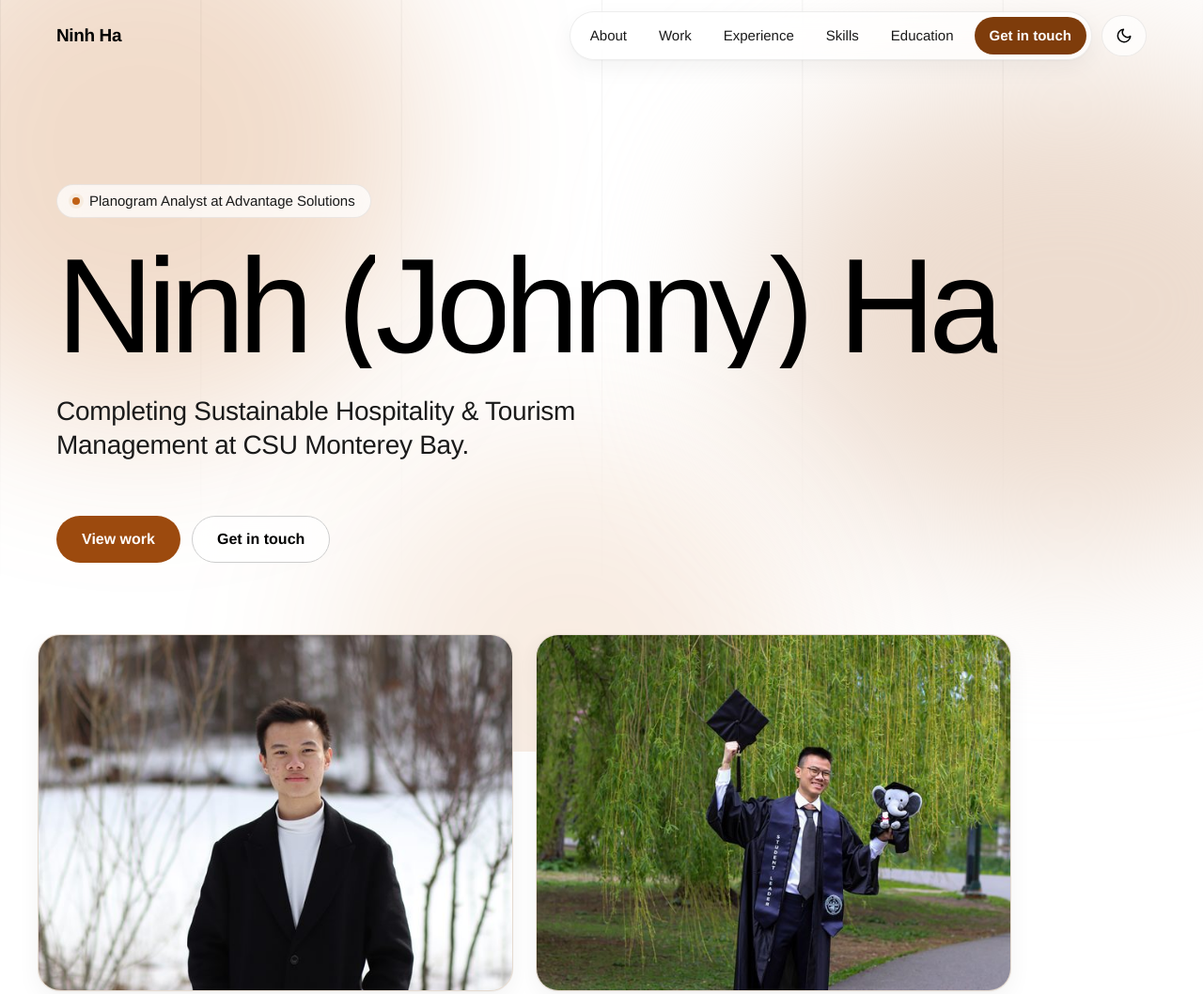
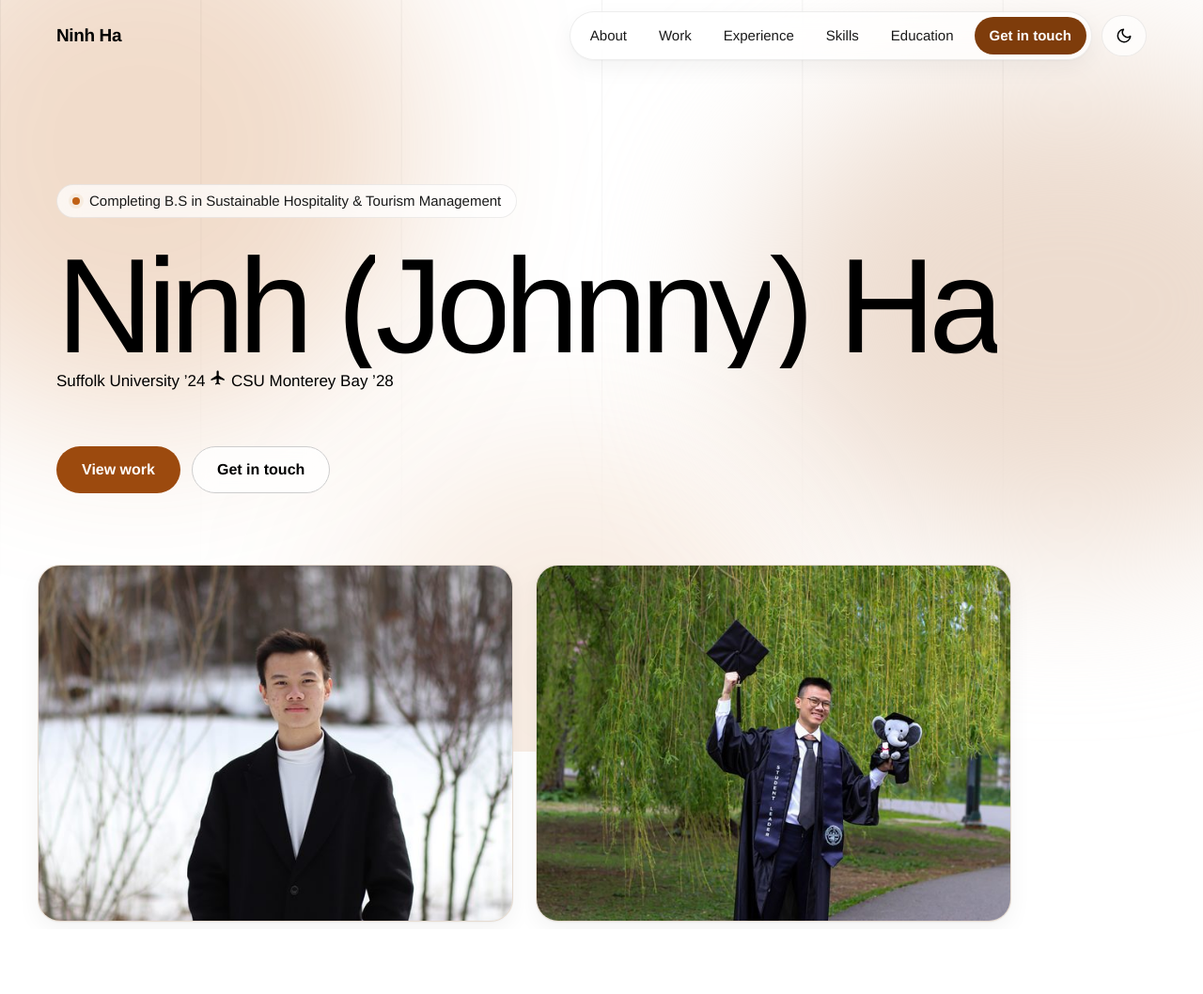
Before and after one commit to ninhha12/ninhha12.github.io, a plain HTML site: page index.html in a window 1280 px wide. Shown: the top 1058 px of the page at 94% size. Drawn offline with nearby package versions, Linux system fonts and the light colour scheme.

Commit message:
Hero status becomes CSUMB; add education line with airplane

```diff
--- a/index.html
+++ b/index.html
@@ -75,9 +75,9 @@
     <!-- ============ Home ============ -->
     <section class="hero" id="home" aria-labelledby="home-heading">
       <div class="container hero-text">
-        <p class="status" data-load><span class="status-dot" aria-hidden="true"></span>Planogram Analyst at Advantage Solutions</p>
+        <p class="status" data-load><span class="status-dot" aria-hidden="true"></span>Completing B.S in Sustainable Hospitality &amp; Tourism Management</p>
         <h1 id="home-heading" class="hero-title" data-load>Ninh (Johnny) Ha</h1>
-        <p class="hero-sub" data-load>Completing Sustainable Hospitality &amp; Tourism Management at CSU Monterey Bay.</p>
+        <p class="hero-edu" data-load>Suffolk University &rsquo;24 <span class="hero-edu-to"><svg class="hero-edu-plane" viewBox="0 0 24 24" width="18" height="18" fill="currentColor" aria-hidden="true" focusable="false"><path d="M21 16v-2l-8-5V3.5c0-.83-.67-1.5-1.5-1.5S10 2.67 10 3.5V9l-8 5v2l8-2.5V19l-2 1.5V22l3.5-1 3.5 1v-1.5L13 19v-5.5l8 2.5z"/></svg> CSU Monterey Bay &rsquo;28</span></p>
         <div class="hero-actions" data-load>
           <a class="btn" href="#work">View work</a>
           <a class="btn btn-ghost" href="#contact">Get in touch</a>
```
